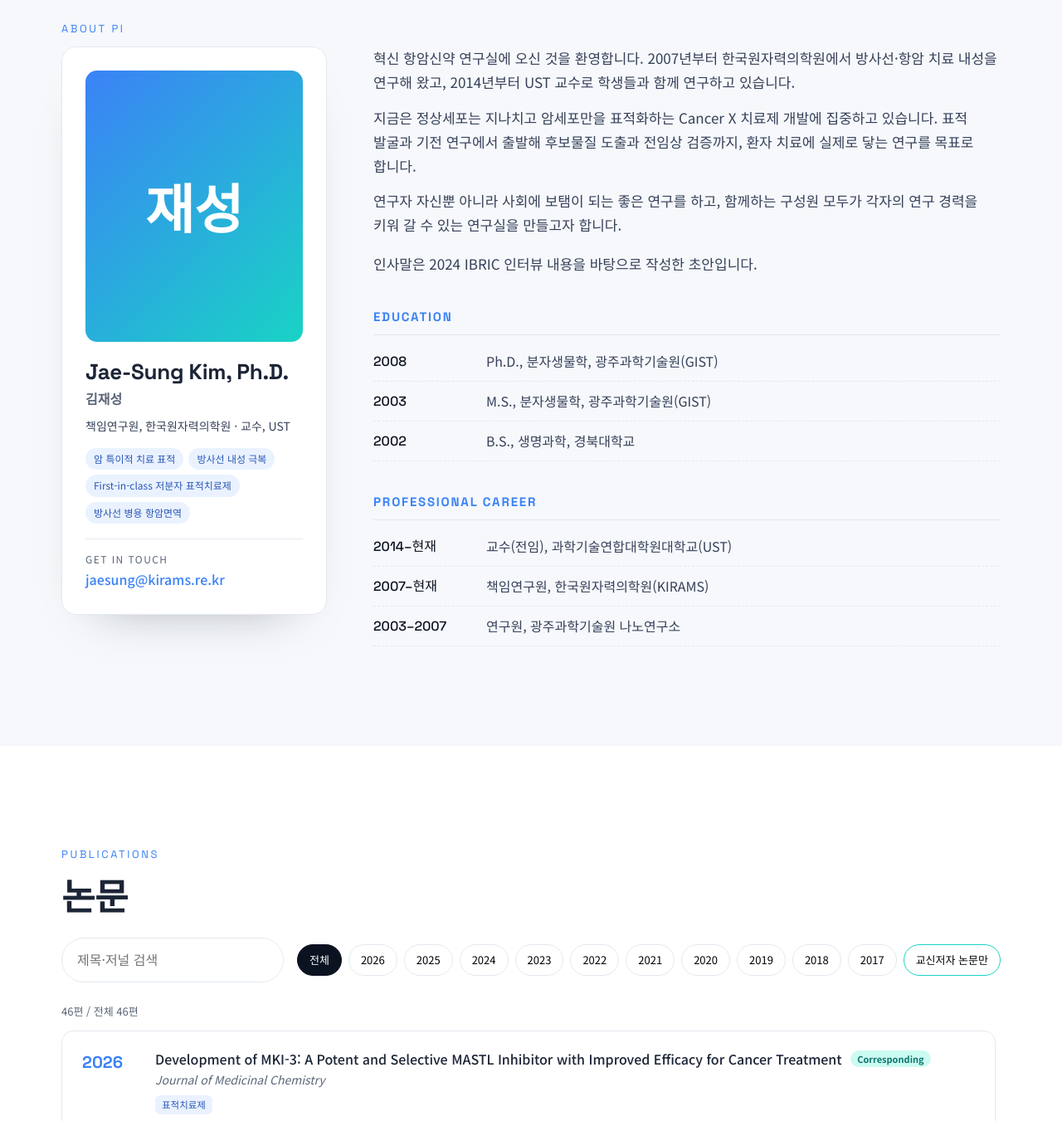
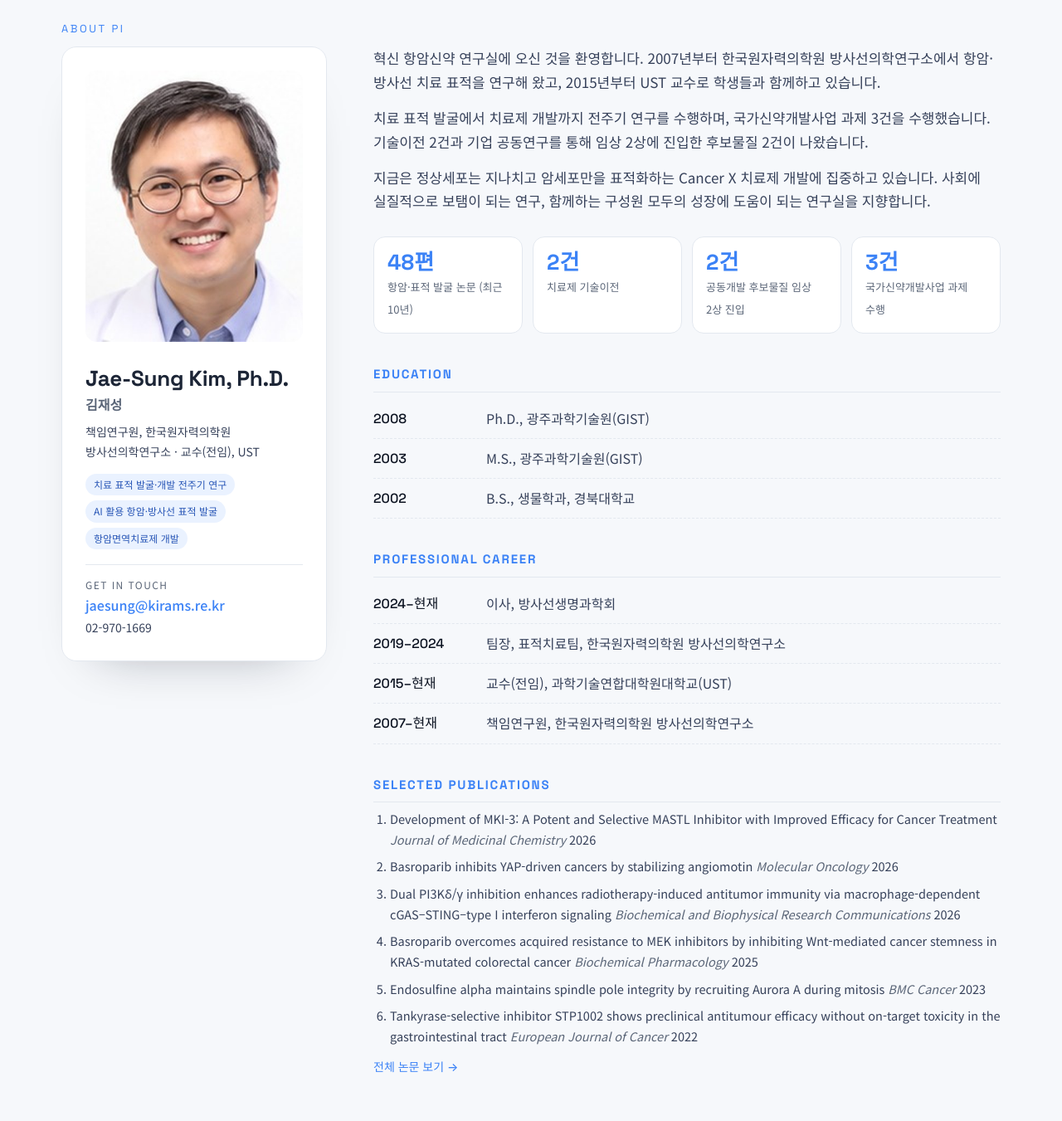
Before and after one commit to jaesungkim1977-bot/jaesungkim1977.github.io, a plain HTML site: page index.html in a window 1280 px wide. Shown: the part 3340-4691 px from the top of the page at 83% size. Drawn offline with Linux system fonts and the light colour scheme.

Commit message:
CV 기반 PI 프로필 업데이트, 사진·대표논문·저자 정보 추가
Co-Authored-By: Claude Opus 5.5 <noreply@anthropic.com>
Claude-Session: https://claude.ai/code/session_01B1hym8zSpnf8MwAtuP4bVU

```diff
--- a/css/style.css
+++ b/css/style.css
@@ -272,3 +272,15 @@ img.avatar { object-fit: cover; }
 .news-list { display: grid; grid-template-columns: repeat(auto-fill, minmax(280px, 1fr)); gap: 16px; }
 .news-card h4 { font-size: 17px; line-height: 1.45; }
 @media (max-width: 700px) { .news-year { grid-template-columns: 1fr; gap: 12px; } .news-y { position: static; font-size: 26px; } }
+
+.pub .au { font-size: 13.5px; color: #4b5568; margin-top: 2px; }
+.pub .au b { color: var(--ink); }
+.pi-phone { display: block; font-size: 14px; color: #36415a; margin-top: 2px; }
+.pi-hl { display: grid; grid-template-columns: repeat(4, minmax(0, 1fr)); gap: 12px; margin-top: 28px; }
+.pi-hl div { background: #fff; border: 1px solid var(--line); border-radius: 14px; padding: 16px; }
+.pi-hl b { display: block; font-family: var(--display); font-size: 26px; color: var(--accent-2); line-height: 1.1; }
+.pi-hl span { font-size: 13px; color: var(--muted); }
+.pi-pubs { padding-left: 20px; color: #36415a; font-size: 14.5px; display: grid; gap: 8px; margin-top: 6px; }
+.pi-pubs i { color: var(--muted); }
+.more-link { display: inline-block; margin-top: 12px; color: var(--accent-2); font-weight: 500; font-size: 14px; }
+@media (max-width: 760px) { .pi-hl { grid-template-columns: repeat(2, minmax(0, 1fr)); } }
--- a/data/content.js
+++ b/data/content.js
@@ -87,30 +87,39 @@ window.LAB_DATA = {
     verified: false,
     note: "구성원은 2024년 7월 IBRIC 인터뷰 기준입니다. 현재 구성원과 사진으로 업데이트가 필요합니다.",
     intro: "방사선의학과 항암신약 개발을 함께 연구하는 구성원들이 암세포만을 표적화하는 항암치료제라는 하나의 목표를 향해 연구합니다.",
+    /* 출처: 박사님 CV (2026.10) */
     pi: {
       name: "김재성",
       nameEn: "Jae-Sung Kim, Ph.D.",
-      title: "책임연구원, 한국원자력의학원 · 교수, UST",
-      photo: "",
+      title: "책임연구원, 한국원자력의학원 방사선의학연구소 · 교수(전임), UST",
+      photo: "images/pi.jpg",
       email: "jaesung@kirams.re.kr",
-      greetingNote: "인사말은 2024 IBRIC 인터뷰 내용을 바탕으로 작성한 초안입니다.",
+      phone: "02-970-1669",
+      greetingNote: "",
       greeting: [
-        "혁신 항암신약 연구실에 오신 것을 환영합니다. 2007년부터 한국원자력의학원에서 방사선·항암 치료 내성을 연구해 왔고, 2014년부터 UST 교수로 학생들과 함께 연구하고 있습니다.",
-        "지금은 정상세포는 지나치고 암세포만을 표적화하는 Cancer X 치료제 개발에 집중하고 있습니다. 표적 발굴과 기전 연구에서 출발해 후보물질 도출과 전임상 검증까지, 환자 치료에 실제로 닿는 연구를 목표로 합니다.",
-        "연구자 자신뿐 아니라 사회에 보탬이 되는 좋은 연구를 하고, 함께하는 구성원 모두가 각자의 연구 경력을 키워 갈 수 있는 연구실을 만들고자 합니다.",
+        "혁신 항암신약 연구실에 오신 것을 환영합니다. 2007년부터 한국원자력의학원 방사선의학연구소에서 항암·방사선 치료 표적을 연구해 왔고, 2015년부터 UST 교수로 학생들과 함께하고 있습니다.",
+        "치료 표적 발굴에서 치료제 개발까지 전주기 연구를 수행하며, 국가신약개발사업 과제 3건을 수행했습니다. 기술이전 2건과 기업 공동연구를 통해 임상 2상에 진입한 후보물질 2건이 나왔습니다.",
+        "지금은 정상세포는 지나치고 암세포만을 표적화하는 Cancer X 치료제 개발에 집중하고 있습니다. 사회에 실질적으로 보탬이 되는 연구, 함께하는 구성원 모두의 성장에 도움이 되는 연구실을 지향합니다.",
       ],
-      interests: ["암 특이적 치료 표적", "방사선 내성 극복", "First-in-class 저분자 표적치료제", "방사선 병용 항암면역"],
+      highlights: [
+        { value: "48편", label: "항암·표적 발굴 논문 (최근 10년)" },
+        { value: "2건", label: "치료제 기술이전" },
+        { value: "2건", label: "공동개발 후보물질 임상 2상 진입" },
+        { value: "3건", label: "국가신약개발사업 과제 수행" },
+      ],
+      interests: ["치료 표적 발굴·개발 전주기 연구", "AI 활용 항암·방사선 표적 발굴", "항암면역치료제 개발"],
       education: [
-        { period: "2008", text: "Ph.D., 분자생물학, 광주과학기술원(GIST)" },
-        { period: "2003", text: "M.S., 분자생물학, 광주과학기술원(GIST)" },
-        { period: "2002", text: "B.S., 생명과학, 경북대학교" },
+        { period: "2008", text: "Ph.D., 광주과학기술원(GIST)" },
+        { period: "2003", text: "M.S., 광주과학기술원(GIST)" },
+        { period: "2002", text: "B.S., 생물학과, 경북대학교" },
       ],
       career: [
-        { period: "2014–현재", text: "교수(전임), 과학기술연합대학원대학교(UST)" },
-        { period: "2007–현재", text: "책임연구원, 한국원자력의학원(KIRAMS)" },
-        { period: "2003–2007", text: "연구원, 광주과학기술원 나노연구소" },
+        { period: "2024–현재", text: "이사, 방사선생명과학회" },
+        { period: "2019–2024", text: "팀장, 표적치료팀, 한국원자력의학원 방사선의학연구소" },
+        { period: "2015–현재", text: "교수(전임), 과학기술연합대학원대학교(UST)" },
+        { period: "2007–현재", text: "책임연구원, 한국원자력의학원 방사선의학연구소" },
       ],
-      /* 수상·학회 활동 등을 받으면 채웁니다. 비어 있으면 화면에 표시하지 않습니다 */
+      /* 수상 내역을 받으면 채웁니다. 비어 있으면 화면에 표시하지 않습니다 */
       awards: [],
     },
     /* 직급(group) 순서대로 묶어서 표시합니다 */
@@ -130,34 +139,34 @@ window.LAB_DATA = {
     verified: true,
     note: "",
     items: [
-      {"year": 2026, "title": "Development of MKI-3: A Potent and Selective MASTL Inhibitor with Improved Efficacy for Cancer Treatment", "journal": "Journal of Medicinal Chemistry", "corresponding": true, "tags": ["표적치료제"]},
-      {"year": 2026, "title": "Basroparib inhibits YAP-driven cancers by stabilizing angiomotin", "journal": "Molecular Oncology", "corresponding": true, "tags": ["표적치료제"]},
-      {"year": 2026, "title": "Dual PI3Kδ/γ inhibition enhances radiotherapy-induced antitumor immunity via macrophage-dependent cGAS–STING–type I interferon signaling", "journal": "Biochemical and Biophysical Research Communications", "corresponding": true, "tags": ["방사선", "면역", "표적치료제"]},
-      {"year": 2025, "title": "Basroparib overcomes acquired resistance to MEK inhibitors by inhibiting Wnt-mediated cancer stemness in KRAS-mutated colorectal cancer", "journal": "Biochemical Pharmacology", "corresponding": true, "tags": ["표적치료제", "내성"]},
+      {"year": 2026, "authors": "Kim JI, Kim YH, Pandit N, Lee KM, Chae CH, Kim D, Kim JS, Jung KY", "selected": true, "title": "Development of MKI-3: A Potent and Selective MASTL Inhibitor with Improved Efficacy for Cancer Treatment", "journal": "Journal of Medicinal Chemistry", "corresponding": true, "tags": ["표적치료제"]},
+      {"year": 2026, "authors": "Kwon YJ, Kim DY, Kim Y, Kim UI, Kim JS", "selected": true, "title": "Basroparib inhibits YAP-driven cancers by stabilizing angiomotin", "journal": "Molecular Oncology", "corresponding": true, "tags": ["표적치료제"]},
+      {"year": 2026, "authors": "Kim YH, Kim JS", "selected": true, "title": "Dual PI3Kδ/γ inhibition enhances radiotherapy-induced antitumor immunity via macrophage-dependent cGAS–STING–type I interferon signaling", "journal": "Biochemical and Biophysical Research Communications", "corresponding": true, "tags": ["방사선", "면역", "표적치료제"]},
+      {"year": 2025, "authors": "Kwon YJ, Kim DY, Kim UI, Kim SH, Kim YH, Kim K, Kim JS", "selected": true, "title": "Basroparib overcomes acquired resistance to MEK inhibitors by inhibiting Wnt-mediated cancer stemness in KRAS-mutated colorectal cancer", "journal": "Biochemical Pharmacology", "corresponding": true, "tags": ["표적치료제", "내성"]},
       {"year": 2024, "title": "Glutaminase-1 inhibition alleviates senescence of Wharton’s jelly-derived mesenchymal stem cells via senolysis", "journal": "Stem Cells Translational Medicine", "corresponding": false, "tags": ["표적치료제"]},
       {"year": 2024, "title": "Activity-based protein profiling and global proteome analysis reveal MASTL as a potential therapeutic target in gastric cancer", "journal": "Cell Communication and Signaling", "corresponding": false, "tags": []},
-      {"year": 2023, "title": "Endosulfine alpha maintains spindle pole integrity by recruiting Aurora A during mitosis", "journal": "BMC Cancer", "corresponding": true, "tags": ["유사분열·중심체"]},
+      {"year": 2023, "authors": "Kim S, Jun K, Kim YH, Jung KY, Oh JS, Kim JS", "selected": true, "title": "Endosulfine alpha maintains spindle pole integrity by recruiting Aurora A during mitosis", "journal": "BMC Cancer", "corresponding": true, "tags": ["유사분열·중심체"]},
       {"year": 2023, "title": "Oocytes can repair DNA damage during meiosis via a microtubule-dependent recruitment of CIP2A-MDC1-TOPBP1 complex from spindle pole to chromosomes", "journal": "Nucleic Acids Research", "corresponding": false, "tags": ["유사분열·중심체", "난자 모델"]},
       {"year": 2022, "title": "Centrosome de-clustering of cancer cells induces cGAS-STING-mediated innate immunity of tumor-associated tumor cells in response to irradiation", "journal": "Biochemical and Biophysical Research Communications", "corresponding": true, "tags": ["방사선", "면역", "유사분열·중심체"]},
       {"year": 2022, "title": "PCW-A1001, AI-assisted de novo design approach to design a selective inhibitor for FLT-3(D835Y) in acute myeloid leukemia", "journal": "Frontiers in Molecular Biosciences", "corresponding": true, "tags": ["표적치료제", "AI 신약"]},
       {"year": 2022, "title": "Dynamic alterations in PD-1/PD-L1 expression level and immune cell profiles based on radiation response status in mouse tumor model", "journal": "Frontiers in Oncology", "corresponding": true, "tags": ["방사선", "면역"]},
-      {"year": 2022, "title": "Tankyrase-selective inhibitor STP1002 shows preclinical antitumour efficacy without on-target toxicity in the gastrointestinal tract", "journal": "European Journal of Cancer", "corresponding": true, "tags": ["표적치료제"]},
+      {"year": 2022, "authors": "Kim DY, Kwon YJ, Seo WY, Kim UI, Ahn S, Choi SM, Bang HT, Kim K, Kim JS", "selected": true, "title": "Tankyrase-selective inhibitor STP1002 shows preclinical antitumour efficacy without on-target toxicity in the gastrointestinal tract", "journal": "European Journal of Cancer", "corresponding": true, "tags": ["표적치료제"]},
       {"year": 2022, "title": "ROS-independent cytotoxicity of 9,10-phenanthrenequinone inhibits cell cycle progression and spindle assembly during meiotic maturation in mouse oocytes", "journal": "Journal of Hazardous Materials", "corresponding": false, "tags": ["표적치료제", "유사분열·중심체", "난자 모델"]},
-      {"year": 2022, "title": "Cytotoxicity of 9,10-Phenanthrenequinone Impairs Mitotic Progression and Spindle Assembly Independent of ROS Production in HeLa Cells", "journal": "Toxics", "corresponding": true, "tags": ["유사분열·중심체"]},
-      {"year": 2022, "title": "PI3Kδ/γ inhibitor BR101801 extrinsically potentiates effector CD8+ T cell-dependent antitumor immunity and abscopal effect after local irradiation", "journal": "Journal for Immunotherapy of Cancer", "corresponding": true, "tags": ["방사선", "면역", "표적치료제"]},
-      {"year": 2022, "title": "PCW-1001, a Novel Pyrazole Derivative, Exerts Antitumor and Radio-Sensitizing Activities in Breast Cancer", "journal": "Frontiers in Oncology", "corresponding": true, "tags": ["방사선", "표적치료제"]},
+      {"year": 2022, "authors": "Kim S, Leem J, Oh JS, Kim JS", "selected": true, "title": "Cytotoxicity of 9,10-Phenanthrenequinone Impairs Mitotic Progression and Spindle Assembly Independent of ROS Production in HeLa Cells", "journal": "Toxics", "corresponding": true, "tags": ["유사분열·중심체"]},
+      {"year": 2022, "authors": "Yoon YN, Lee E, Kwon YJ, Gim JA, Kim TJ, Kim JS", "selected": true, "title": "PI3Kδ/γ inhibitor BR101801 extrinsically potentiates effector CD8+ T cell-dependent antitumor immunity and abscopal effect after local irradiation", "journal": "Journal for Immunotherapy of Cancer", "corresponding": true, "tags": ["방사선", "면역", "표적치료제"]},
+      {"year": 2022, "authors": "Kang M, Pandit N, Kim AY, Cho SJ, Kwon YJ, Ahn J, Lee KM, Wu S, Oh JS, Jung KY, Kim JS", "selected": true, "title": "PCW-1001, a Novel Pyrazole Derivative, Exerts Antitumor and Radio-Sensitizing Activities in Breast Cancer", "journal": "Frontiers in Oncology", "corresponding": true, "tags": ["방사선", "표적치료제"]},
       {"year": 2022, "title": "A novel function of HRP-3 in regulating cell cycle progression via the HDAC–E2F1–Cyclin E pathway in lung cancer", "journal": "Cancer Science", "corresponding": false, "tags": []},
       {"year": 2022, "title": "TCTP overexpression reverses age-associated telomere attrition by upregulating telomerase activity in mouse oocytes", "journal": "Journal of Cellular Physiology", "corresponding": true, "tags": ["난자 모델"]},
-      {"year": 2021, "title": "Discovery and Characterization of a Novel MASTL Inhibitor MKI-2 Targeting MASTL-PP2A in Breast Cancer Cells and Oocytes", "journal": "Pharmaceuticals", "corresponding": true, "tags": ["표적치료제", "난자 모델"]},
+      {"year": 2021, "authors": "Kang M, Kim C, Leem J, Kim YH, Kwon YJ, Yoon YN, Chae CH, Ahn J, Jung KY, Oh JS, Kim JS", "selected": true, "title": "Discovery and Characterization of a Novel MASTL Inhibitor MKI-2 Targeting MASTL-PP2A in Breast Cancer Cells and Oocytes", "journal": "Pharmaceuticals", "corresponding": true, "tags": ["표적치료제", "난자 모델"]},
       {"year": 2021, "title": "Discovery of a Novel Triazolopyridine Derivative as a Tankyrase Inhibitor", "journal": "International Journal of Molecular Sciences", "corresponding": false, "tags": ["표적치료제"]},
       {"year": 2021, "title": "Radiation-induced IL-1β expression and secretion promote cancer cell migration/invasion via activation of the NF-κB–RIP1 pathway", "journal": "Biochemical and Biophysical Research Communications", "corresponding": false, "tags": ["방사선"]},
-      {"year": 2020, "title": "MKI-1, a novel small-molecule inhibitor of MASTL, exerts antitumor and radiosensitizer activities through PP2A activation in breast cancer", "journal": "Frontiers in Oncology", "corresponding": true, "tags": ["방사선", "표적치료제"]},
-      {"year": 2020, "title": "Mis12 controls cyclin B1 stabilization via Cdc14B-mediated APC/C-Cdh1 regulation during meiotic G2/M transition in mouse oocytes", "journal": "Development", "corresponding": true, "tags": ["난자 모델"]},
+      {"year": 2020, "authors": "Kim Y, Yoon YN, Leem J, Lee J, Jung K, Kang M, Ahn J, Hwang S, Oh JS, Kim JS", "selected": true, "title": "MKI-1, a novel small-molecule inhibitor of MASTL, exerts antitumor and radiosensitizer activities through PP2A activation in breast cancer", "journal": "Frontiers in Oncology", "corresponding": true, "tags": ["방사선", "표적치료제"]},
+      {"year": 2020, "authors": "Bai GY, Choe MH, Kim JS, Oh JS", "selected": true, "title": "Mis12 controls cyclin B1 stabilization via Cdc14B-mediated APC/C-Cdh1 regulation during meiotic G2/M transition in mouse oocytes", "journal": "Development", "corresponding": true, "tags": ["난자 모델"]},
       {"year": 2020, "title": "Kinesin light chain 4 as a new target for lung cancer chemoresistance via targeted inhibition of checkpoint kinases in the DNA repair network", "journal": "Cell Death & Disease", "corresponding": false, "tags": ["표적치료제", "내성"]},
       {"year": 2020, "title": "Barium Titanate Nanoparticles Sensitise Treatment-Resistant Breast Cancer Cells to the Antitumor Action of Tumour-Treating Fields", "journal": "Scientific Reports", "corresponding": true, "tags": ["내성"]},
-      {"year": 2020, "title": "Predicting Radiation Resistance in Breast Cancer with Expression Status of Phosphorylated S6K1", "journal": "Scientific Reports", "corresponding": true, "tags": ["방사선", "내성"]},
+      {"year": 2020, "authors": "Choi J, Yoon YN, Kim N, Park CS, Seol H, Park IC, Kim HA, Noh WC, Kim JS, Seong MK", "selected": true, "title": "Predicting Radiation Resistance in Breast Cancer with Expression Status of Phosphorylated S6K1", "journal": "Scientific Reports", "corresponding": true, "tags": ["방사선", "내성"]},
       {"year": 2019, "title": "Prevention of quality decline and delivery of siRNA using exogenous TCTP translocation across the zona pellucida in mouse oocytes", "journal": "Scientific Reports", "corresponding": true, "tags": ["난자 모델"]},
-      {"year": 2019, "title": "Melatonin protects mouse oocytes from DNA damage by enhancing nonhomologous end-joining repair", "journal": "Journal of Pineal Research", "corresponding": true, "tags": ["난자 모델"]},
+      {"year": 2019, "authors": "Leem J, Bai GY, Kim JS, Oh JS", "selected": true, "title": "Melatonin protects mouse oocytes from DNA damage by enhancing nonhomologous end-joining repair", "journal": "Journal of Pineal Research", "corresponding": true, "tags": ["난자 모델"]},
       {"year": 2019, "title": "A Small Compound KJ-28d Enhances the Sensitivity of Non-Small Cell Lung Cancer to Radio- and Chemotherapy", "journal": "International Journal of Molecular Sciences", "corresponding": false, "tags": ["방사선", "표적치료제"]},
       {"year": 2019, "title": "Zw10 is a spindle assembly checkpoint protein that regulates meiotic maturation in mouse oocytes", "journal": "Histochemistry and Cell Biology", "corresponding": true, "tags": ["유사분열·중심체", "난자 모델"]},
       {"year": 2019, "title": "Antitumor Activity of a Novel Tyrosine Kinase Inhibitor AIU2001 Due to Abrogation of the DNA Damage Repair in Non-Small Cell Lung Cancer Cells", "journal": "International Journal of Molecular Sciences", "corresponding": false, "tags": ["표적치료제"]},
@@ -168,7 +177,7 @@ window.LAB_DATA = {
       {"year": 2018, "title": "Post-chemotherapy serum anti-Mullerian hormone level predicts ovarian function recovery", "journal": "Endocrine Connections", "corresponding": false, "tags": []},
       {"year": 2018, "title": "MASTL inhibition promotes mitotic catastrophe through PP2A activation to inhibit cancer growth and radioresistance in breast cancer cells", "journal": "BMC Cancer", "corresponding": true, "tags": ["방사선", "표적치료제", "유사분열·중심체"]},
       {"year": 2018, "title": "Centrosome clustering is a tumor-selective target for the improvement of radiotherapy in breast cancer cells", "journal": "Anticancer Research", "corresponding": true, "tags": ["방사선", "유사분열·중심체"]},
-      {"year": 2018, "title": "miR-550a-3-5p acts as a tumor suppressor and reverses BRAF inhibitor resistance through the direct targeting of YAP", "journal": "Cell Death & Disease", "corresponding": true, "tags": ["표적치료제", "내성"]},
+      {"year": 2018, "authors": "Choe MH, Yoon Y, Kim J, Hwang SG, Han YH, Kim JS", "selected": true, "title": "miR-550a-3-5p acts as a tumor suppressor and reverses BRAF inhibitor resistance through the direct targeting of YAP", "journal": "Cell Death & Disease", "corresponding": true, "tags": ["표적치료제", "내성"]},
       {"year": 2018, "title": "Knockdown of end-binding protein 1 induces apoptosis in radioresistant A549 lung cancer cells via p38 kinase-dependent COX-2 upregulation", "journal": "Oncology Reports", "corresponding": false, "tags": ["방사선", "내성"]},
       {"year": 2017, "title": "Breast cancer stem cells in HER2-negative breast cancer cells contribute to HER2-mediated radioresistance and molecular subtype conversion: clinical implications for serum HER2 in recurrent HER2-negative breast cancer", "journal": "Oncotarget", "corresponding": true, "tags": ["방사선", "내성"]},
       {"year": 2017, "title": "The Small Molecule AU14022 Promotes Colorectal Cancer Cell Death via p53-mediated G2/M-phase Arrest and Mitochondria-mediated Apoptosis", "journal": "Journal of Cellular Physiology", "corresponding": false, "tags": ["표적치료제"]},
--- a/js/main.js
+++ b/js/main.js
@@ -83,26 +83,30 @@
       <p class="pi-ko">${esc(pi.name)}</p>
       <p class="pi-title">${esc(pi.title)}</p>
       <div class="pi-tags">${(pi.interests || []).map((t) => `<span>${esc(t)}</span>`).join("")}</div>
-      <div class="pi-contact"><small>Get in Touch</small><a href="mailto:${esc(pi.email)}">${esc(pi.email)}</a></div>
+      <div class="pi-contact"><small>Get in Touch</small><a href="mailto:${esc(pi.email)}">${esc(pi.email)}</a>${pi.phone ? `<span class="pi-phone">${esc(pi.phone)}</span>` : ""}</div>
     </aside>
     <div class="pi-main reveal">
       <div class="pi-greet">${pi.greeting.map((g) => `<p>${esc(g)}</p>`).join("")}
         ${pi.greetingNote ? `<p class="source">${esc(pi.greetingNote)}</p>` : ""}</div>
+      ${pi.highlights && pi.highlights.length ? `<div class="pi-hl">${pi.highlights.map((h) => `<div><b>${esc(h.value)}</b><span>${esc(h.label)}</span></div>`).join("")}</div>` : ""}
       <div class="pi-block"><h3>Education</h3>${tl(pi.education)}</div>
       <div class="pi-block"><h3>Professional Career</h3>${tl(pi.career)}</div>
       ${pi.awards && pi.awards.length ? `<div class="pi-block"><h3>Awards</h3>${tl(pi.awards)}</div>` : ""}
+      <div class="pi-block"><h3>Selected Publications</h3><ol class="pi-pubs">${D.publications.items.filter((p) => p.selected).slice(0, 6).map((p) => `<li>${esc(p.title)} <i>${esc(p.journal)}</i> ${p.year}</li>`).join("")}</ol>
+        <a class="more-link" href="#publications">전체 논문 보기 →</a></div>
     </div>`;
 
   // PUBLICATIONS
   const pubs = D.publications.items;
   $("#pubNote").textContent = D.publications.note || "";
   const years = [...new Set(pubs.map((p) => p.year))].sort((a, b) => b - a);
-  let fYear = "all", q = "", onlyCorr = false;
+  let fYear = "all", q = "", onlyCorr = false, onlySel = false;
   $("#pubFilters").innerHTML = ['<button class="chip on" data-y="all">전체</button>']
     .concat(years.map((y) => `<button class="chip" data-y="${y}">${y}</button>`)).join("")
+    + '<button class="chip chip-corr" id="selToggle" aria-pressed="false">대표 논문</button>'
     + '<button class="chip chip-corr" id="corrToggle" aria-pressed="false">교신저자 논문만</button>';
   function renderPubs() {
-    const list = pubs.filter((p) => (fYear === "all" || String(p.year) === fYear) && (!onlyCorr || p.corresponding) &&
+    const list = pubs.filter((p) => (fYear === "all" || String(p.year) === fYear) && (!onlyCorr || p.corresponding) && (!onlySel || p.selected) &&
       (!q || (p.title + " " + p.journal + " " + (p.tags || []).join(" ")).toLowerCase().includes(q)));
     $("#pubCount").textContent = `${list.length}편 / 전체 ${pubs.length}편`;
     $("#pubList").innerHTML = list.length ? list.map((p) => `
@@ -110,6 +114,7 @@
         <div class="yr">${p.year}</div>
         <div>
           <div class="t">${esc(p.title)}${p.corresponding ? ' <span class="corr" title="교신저자">Corresponding</span>' : ""}</div>
+          ${p.authors ? `<div class="au">${esc(p.authors).replace(/Kim JS/g, "<b>Kim JS</b>")}</div>` : ""}
           <div class="j">${esc(p.journal)}${p.doi ? ` · <a href="https://doi.org/${esc(p.doi)}" target="_blank" rel="noopener">DOI</a>` : ""}</div>
           <div class="tags">${(p.tags || []).map((t) => `<span>${esc(t)}</span>`).join("")}</div>
         </div>
@@ -117,8 +122,9 @@
   }
   $("#pubFilters").addEventListener("click", (e) => {
     const b = e.target.closest(".chip"); if (!b) return;
+    if (b.id === "selToggle") { onlySel = !onlySel; b.classList.toggle("on", onlySel); b.setAttribute("aria-pressed", onlySel); renderPubs(); return; }
     if (b.id === "corrToggle") { onlyCorr = !onlyCorr; b.classList.toggle("on", onlyCorr); b.setAttribute("aria-pressed", onlyCorr); renderPubs(); return; }
-    document.querySelectorAll("#pubFilters .chip:not(#corrToggle)").forEach((c) => c.classList.toggle("on", c === b));
+    document.querySelectorAll("#pubFilters .chip:not(.chip-corr)").forEach((c) => c.classList.toggle("on", c === b));
     fYear = b.dataset.y; renderPubs();
   });
   $("#pubSearch").addEventListener("input", (e) => { q = e.target.value.trim().toLowerCase(); renderPubs(); });
```
Also changed, not shown: images/pi.jpg (added).
